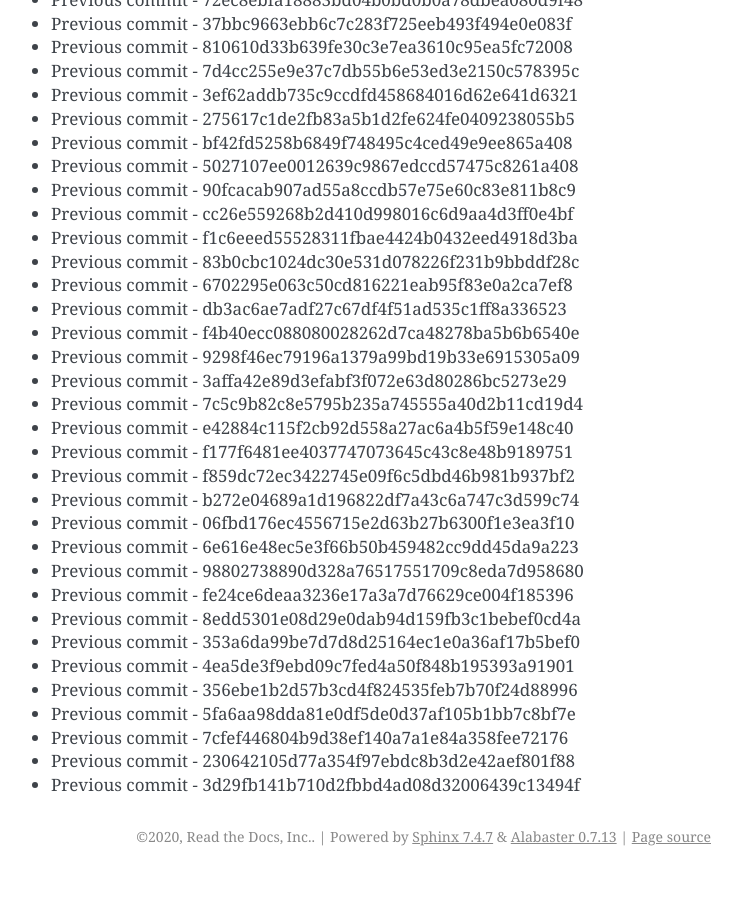
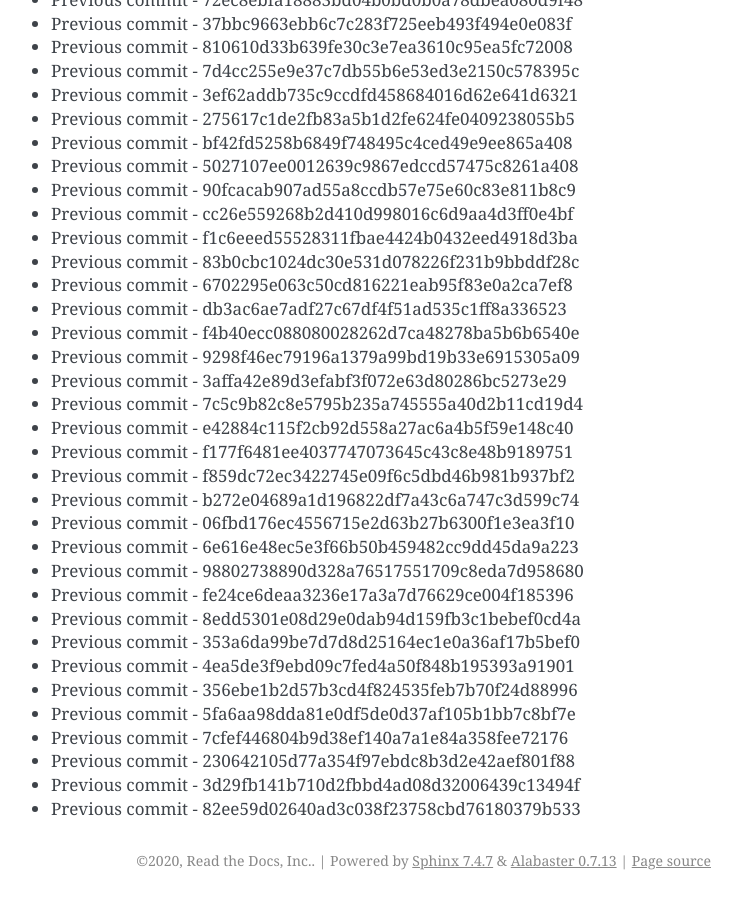
Before and after one commit to readthedocs/rtd-git-stresstest, a Sphinx documentation site: the page built from docs/updates.rst, in a window 1280 px wide and 900 px high, scrolled down 49939 px. Shown: the whole window, without its empty margins (399-1141 px from the left). Built offline with Sphinx 7.4.7, drawn with Linux system fonts in a browser that asks for light colours; before the commit the page ends 50815 px from its top, so only the background shows below that.

Commit message:
Generating commit from previous: 82ee59d02640ad3c038f23758cbd76180379b533

```diff
--- a/docs/updates.rst
+++ b/docs/updates.rst
@@ -2130,3 +2130,4 @@ It can be tested for any performance characteristics.
 * Previous commit - 7cfef446804b9d38ef140a7a1e84a358fee72176
 * Previous commit - 230642105d77a354f97ebdc8b3d2e42aef801f88
 * Previous commit - 3d29fb141b710d2fbbd4ad08d32006439c13494f
+* Previous commit - 82ee59d02640ad3c038f23758cbd76180379b533
```
